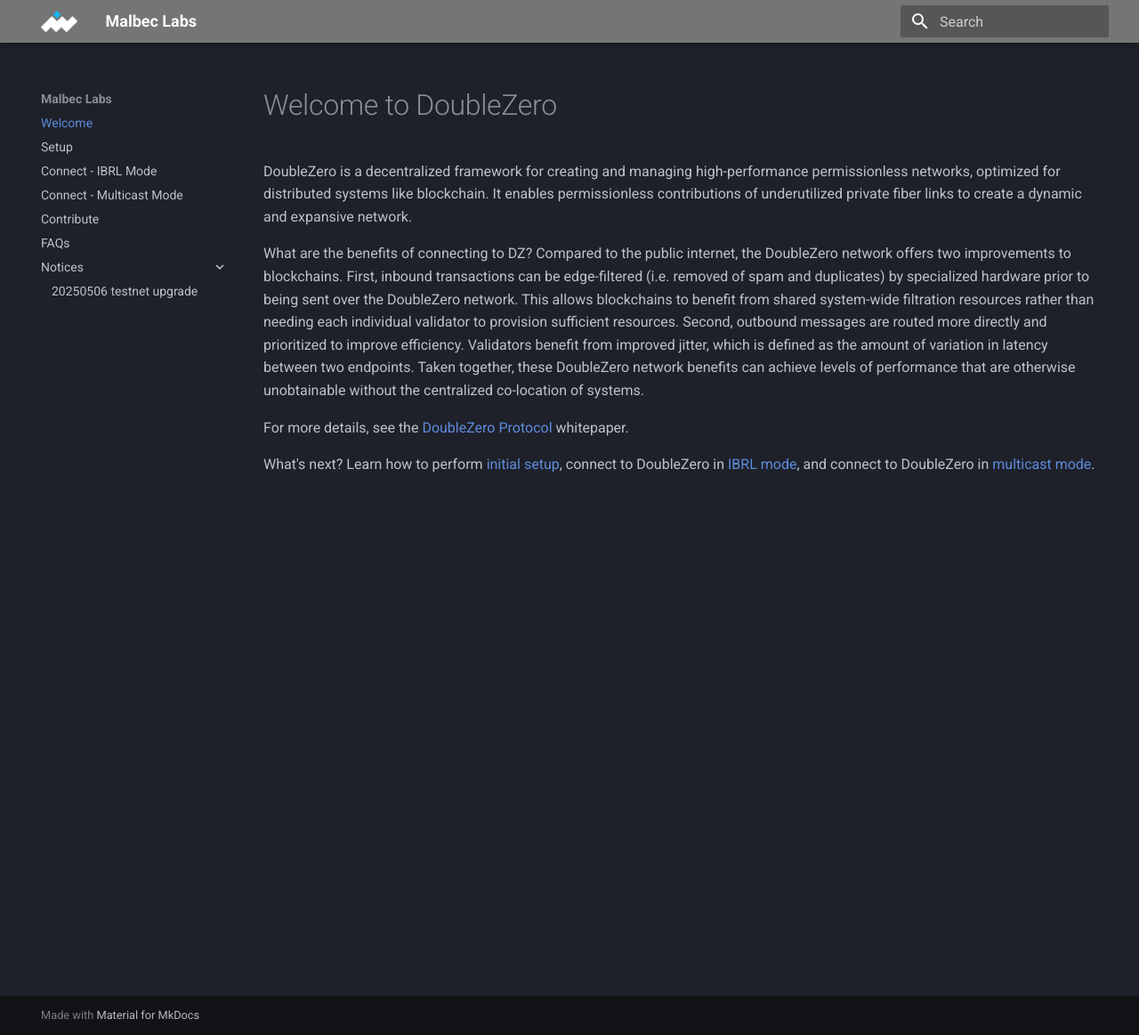
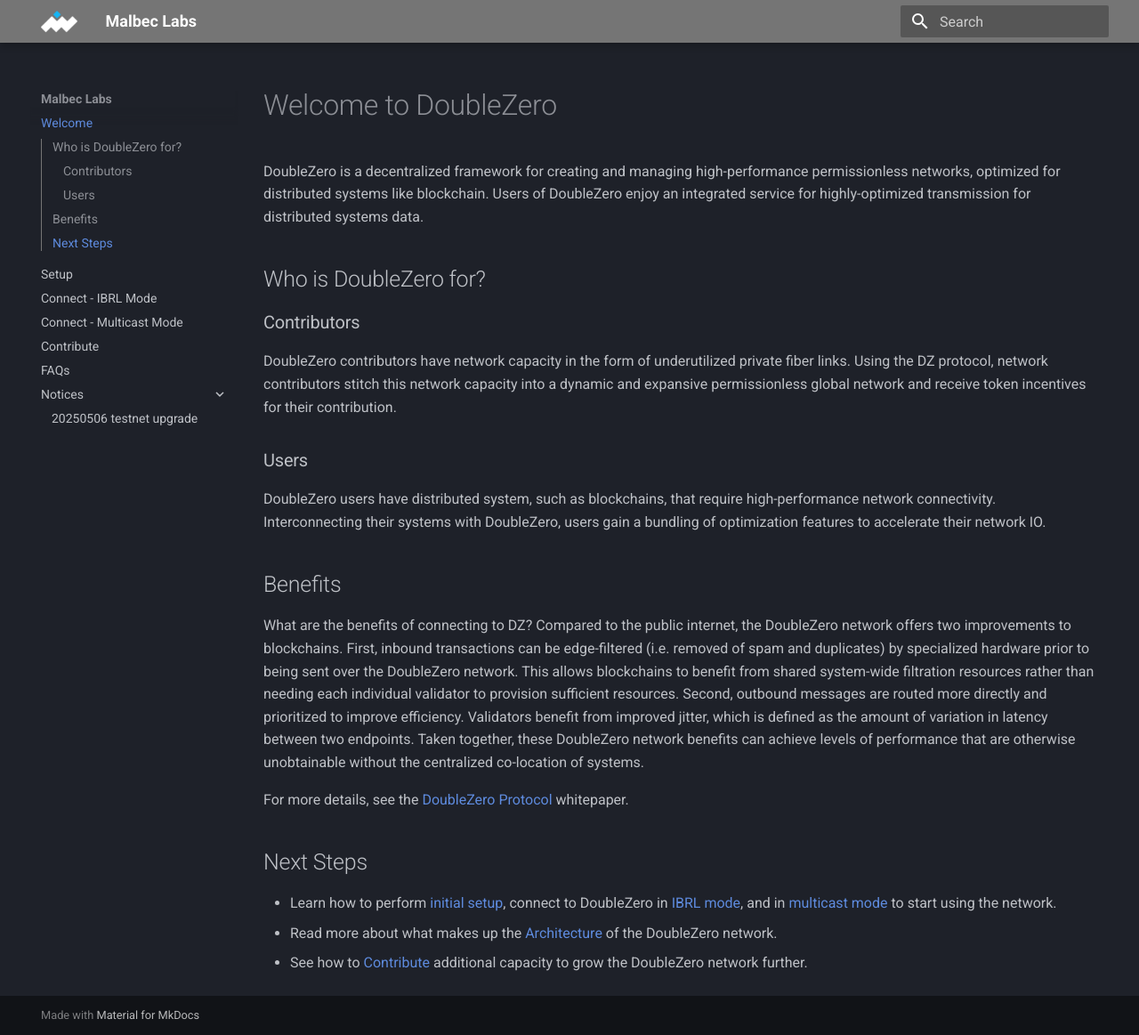
Before and after one commit to malbeclabs/docs, an MkDocs documentation site: the page built from docs/index.md, in a window 1280 px wide and 1163 px high. Shown: the whole window at 89% size. Built offline with MkDocs 1.6.1 and Material for MkDocs 9.7.7, drawn with Linux system fonts in a browser that asks for light colours.

Commit message:
architecture and some refactoring

```diff
--- a/docs/index.md
+++ b/docs/index.md
@@ -1,10 +1,26 @@
 # Welcome to DoubleZero
 
-DoubleZero is a decentralized framework for creating and managing high-performance permissionless networks, optimized for distributed systems like blockchain. It enables permissionless contributions of underutilized private fiber links to create a dynamic and expansive network.
+DoubleZero is a decentralized framework for creating and managing high-performance permissionless networks, optimized for distributed systems like blockchain. Users of DoubleZero enjoy an integrated service for highly-optimized transmission for distributed systems data.
+
+## Who is DoubleZero for?
+
+### Contributors
+
+DoubleZero contributors have network capacity in the form of underutilized private fiber links. Using the DZ protocol, network contributors stitch this network capacity into a dynamic and expansive permissionless global network and receive token incentives for their contribution.
+
+### Users
+
+DoubleZero users have distributed system, such as blockchains, that require high-performance network connectivity. Interconnecting their systems with DoubleZero, users gain a bundling of optimization features to accelerate their network IO.
+
+## Benefits
 
 What are the benefits of connecting to DZ? Compared to the public internet, the DoubleZero network offers two improvements to blockchains. First, inbound transactions can be edge-filtered (i.e. removed of spam and duplicates) by specialized hardware prior to being sent over the DoubleZero network. This allows blockchains to benefit from shared system-wide filtration resources rather than needing each individual validator to provision sufficient resources. Second, outbound messages are routed more directly and prioritized to improve efficiency. Validators benefit from improved jitter, which is defined as the amount of variation in latency between two endpoints. Taken together, these DoubleZero network benefits can achieve levels of performance that are otherwise unobtainable without the centralized co-location of systems.
 
 For more details, see the [DoubleZero Protocol](https://doublezero.xyz/whitepaper.pdf) whitepaper.
 
 
-What's next? Learn how to perform [initial setup](setup.md), connect to DoubleZero in [IBRL mode](connect-ibrl.md), and connect to DoubleZero in [multicast mode](connect-multicast.md).
+## Next Steps
+
+* Learn how to perform [initial setup](setup.md), connect to DoubleZero in [IBRL mode](connect-ibrl.md), and in [multicast mode](connect-multicast.md) to start using the network.
+* Read more about what makes up the [Architecture](architecure.md) of the DoubleZero network.
+* See how to [Contribute](contribute.md) additional capacity to grow the DoubleZero network further.
```
Also changed, not shown: docs/architecture.md (added, +47 -0 lines), docs/contribute.md (+6 -14 lines), docs/faqs.md (+1 -1 lines), docs/images/figure7.png, docs/images/figure8.png (deleted).
